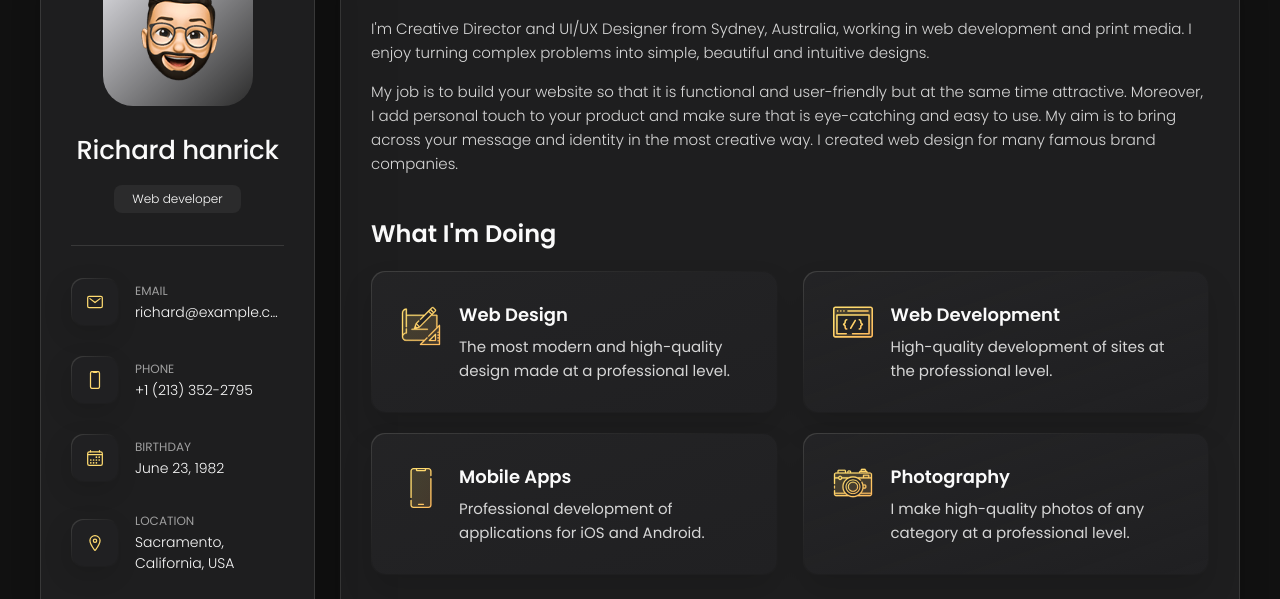
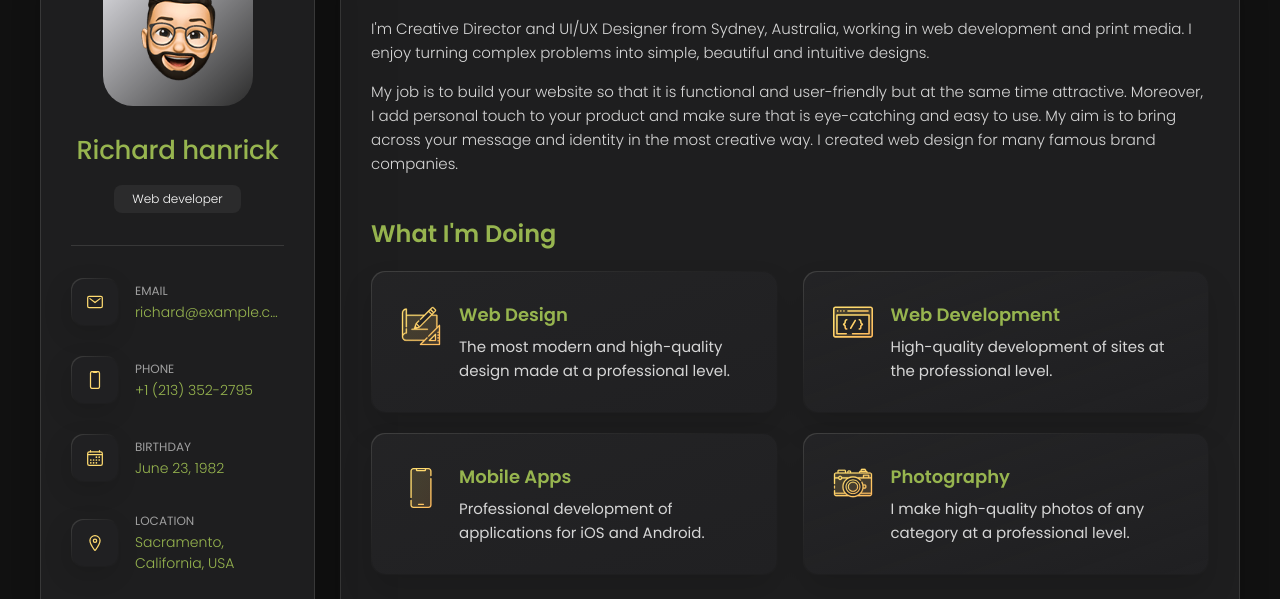
Before and after one commit to mahinhasan/portfolio-with-automation, a website: page index.html in a window 1280 px wide. Shown: the part 162-761 px from the top of the page. Drawn offline with nearby package versions, Linux system fonts and the light colour scheme.

Commit message:
name color changes

```diff
--- a/assets/css/style.css
+++ b/assets/css/style.css
@@ -58,7 +58,7 @@
   --eerie-black-2: hsl(240, 2%, 12%);
   --smoky-black: hsl(0, 0%, 7%);
   --white-1: hsl(0, 0%, 100%);
-  --white-2: hsl(0, 0%, 98%);
+  --white-2: hsl(78, 41%, 51%);
   --orange-yellow-crayola: hsl(45, 100%, 72%);
   --vegas-gold: hsl(45, 54%, 58%);
   --light-gray: hsl(0, 0%, 84%);
```
